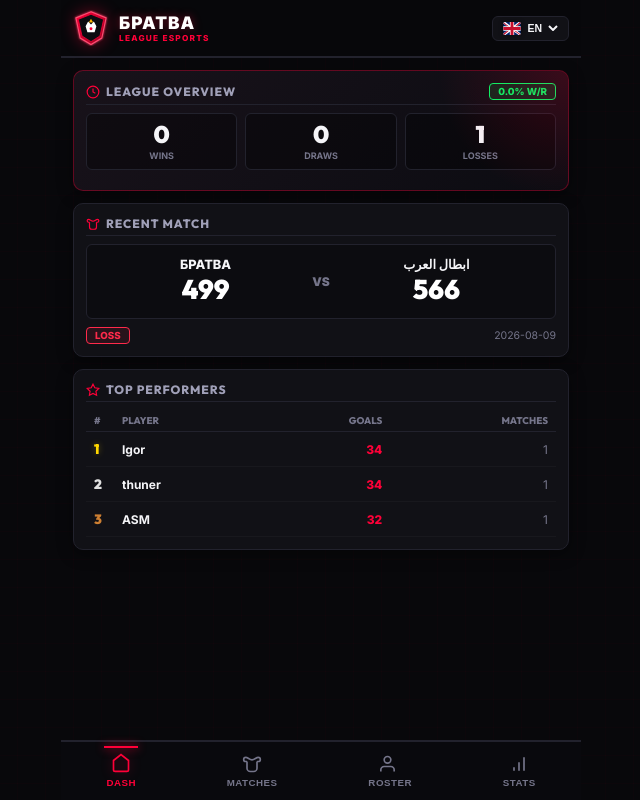
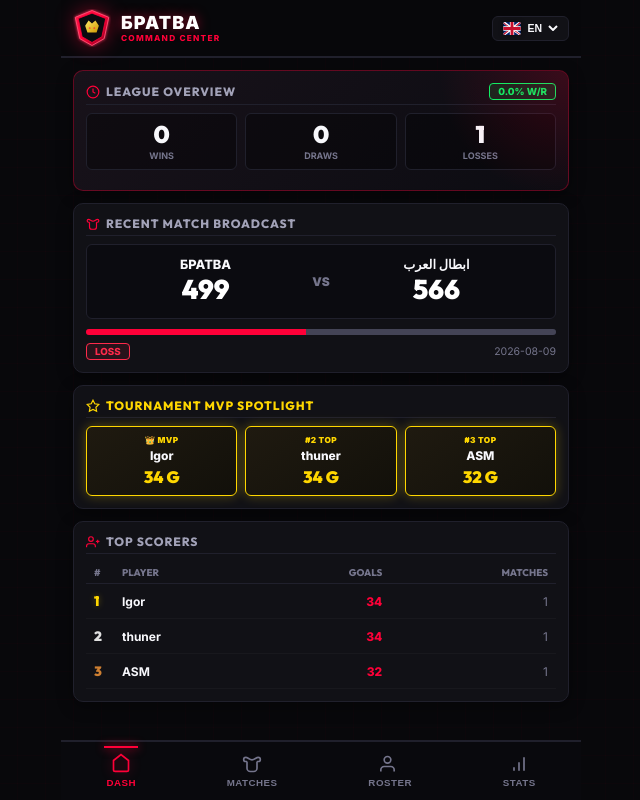
Before and after one commit to DOXIBERO/fcm-league-data, a website: page docs/index.html in a window 1280 px wide. Shown: the whole page, without its empty margins (319-959 px from the left). Drawn offline with Linux system fonts and the light colour scheme.

Commit message:
feat: complete Opera GX Command Center overhaul — 3D metallic lion crest logo, regional fonts (Changa for Arabic, Russo One for Russian), TOTW MVP spotlight, broadcast goal share gauges, and interactive 7-day SVG performance telemetry

```diff
--- a/docs/app.js
+++ b/docs/app.js
@@ -1,7 +1,7 @@
 /* ============================================
    БРАТВА FC Mobile — Opera GX Esports Engine
    Multilingual i18n, Dynamic SVG Flags,
-   SVG 7-Day Performance Graph, Esports Analytics
+   TOTW Spotlight, Goal Share Gauges, SVG Charting
    ============================================ */
 
 const SVG_FLAGS = {
@@ -18,8 +18,9 @@ const I18N = {
     wins: 'Wins',
     draws: 'Draws',
     losses: 'Losses',
-    recent_tournament: 'Recent Match',
-    top_performers: 'Top Performers',
+    recent_tournament: 'Recent Match Broadcast',
+    totw_spotlight: 'Tournament MVP Spotlight',
+    top_performers: 'Top Scorers',
     flagged_players: '⚠️ Flagged for Admin Review',
     tournament_history: 'Tournament History',
     player: 'Player',
@@ -52,8 +53,9 @@ const I18N = {
     wins: 'انتصارات',
     draws: 'تعادلات',
     losses: 'هزائم',
-    recent_tournament: 'أحدث مباراة',
-    top_performers: 'أفضل اللاعبين',
+    recent_tournament: 'البث المباشر لأحدث مباراة',
+    totw_spotlight: 'نجوم المباراة الأخيرة',
+    top_performers: 'أفضل الهدافين',
     flagged_players: '⚠️ مراجعة إدارية مطلوبة',
     tournament_history: 'سجل البطولات',
     player: 'اللاعب',
@@ -86,8 +88,9 @@ const I18N = {
     wins: 'Победы',
     draws: 'Ничьи',
     losses: 'Поражения',
-    recent_tournament: 'Последний матч',
-    top_performers: 'Лучшие игроки',
+    recent_tournament: 'Трансляция последнего матча',
+    totw_spotlight: 'Герои последнего матча',
+    top_performers: 'Лучшие бомбардиры',
     flagged_players: '⚠️ Флаг проверки администратора',
     tournament_history: 'История турниров',
     player: 'Игрок',
@@ -120,8 +123,9 @@ const I18N = {
     wins: 'Victorias',
     draws: 'Empates',
     losses: 'Derrotas',
-    recent_tournament: 'Último Partido',
-    top_performers: 'Mejores Jugadores',
+    recent_tournament: 'Última Transmisión',
+    totw_spotlight: 'Jugadores Destacados',
+    top_performers: 'Máximos Goleadores',
     flagged_players: '⚠️ Marcado para Revisión',
     tournament_history: 'Historial de Torneos',
     player: 'Jugador',
@@ -203,7 +207,7 @@ function setLanguage(langCode) {
   state.lang = langCode;
   const dict = I18N[langCode];
 
-  // Set HTML direction (RTL / LTR)
+  // Set HTML direction (RTL / LTR) & language attribute
   document.documentElement.setAttribute('dir', dict.dir);
   document.documentElement.setAttribute('lang', langCode);
 
@@ -303,13 +307,19 @@ function renderDashboard() {
   document.getElementById('hero-losses').textContent = losses;
   document.getElementById('hero-winrate-badge').textContent = `${winRate}% W/R`;
 
-  // Recent match
+  // Recent match + Goal Share Gauge Bar
   const recentBox = document.getElementById('recent-match-container');
   if (state.tournaments.length === 0) {
     recentBox.innerHTML = `<div style="text-align:center; padding:12px; color:var(--text-muted);">${t('loading')}</div>`;
   } else {
     const tItem = state.tournaments[0];
     const badgeClass = tItem.result === 'win' ? 't-badge-win' : tItem.result === 'loss' ? 't-badge-loss' : 't-badge-draw';
+
+    // Calculate Goal Gauge Percentages
+    const totalGoals = (tItem.our_total_goals || 0) + (tItem.opponent_total_goals || 0);
+    const ourPct = totalGoals > 0 ? ((tItem.our_total_goals / totalGoals) * 100).toFixed(1) : 50;
+    const oppPct = totalGoals > 0 ? ((tItem.opponent_total_goals / totalGoals) * 100).toFixed(1) : 50;
+
     recentBox.innerHTML = `
       <div class="t-card pulse-hover" onclick="openTournamentModal('${tItem.tournament_id}')">
         <div class="t-banner">
@@ -323,12 +333,22 @@ function renderDashboard() {
             <span class="t-score">${tItem.opponent_total_goals}</span>
           </div>
         </div>
+
+        <!-- Broadcast Goal Gauge Progress Bar -->
+        <div class="goal-gauge-wrap" title="Goal Share Split">
+          <div class="goal-gauge-our" style="width: ${ourPct}%;"></div>
+          <div class="goal-gauge-opp" style="width: ${oppPct}%;"></div>
+        </div>
+
         <div style="display:flex; justify-content:space-between; align-items:center; margin-top:8px;">
           <span class="tag-badge ${badgeClass}">${tItem.result ? tItem.result.toUpperCase() : 'IN PROGRESS'}</span>
           <span style="font-size:0.7rem; color:var(--text-muted);">${tItem.date}</span>
         </div>
       </div>
     `;
+
+    // Render TOTW (Team of the Tournament Spotlight)
+    renderTOTW(tItem);
   }
 
   // Top performers
@@ -363,10 +383,37 @@ function renderDashboard() {
   }
 }
 
+// Render Team of the Tournament Spotlight Banner
+function renderTOTW(recentTournament) {
+  const totwBox = document.getElementById('totw-container');
+  if (!recentTournament || !recentTournament.matches || recentTournament.matches.length === 0) {
+    document.getElementById('totw-card-box').style.display = 'none';
+    return;
+  }
+
+  document.getElementById('totw-card-box').style.display = 'block';
+
+  // Sort match entries by goals descending
+  const sorted = [...recentTournament.matches].sort((a, b) => b.goals_for - a.goals_for).slice(0, 3);
+
+  totwBox.innerHTML = sorted.map((m, idx) => `
+    <div class="totw-card" onclick="openPlayerModal('${m.player_id}')">
+      <div class="totw-badge">${idx === 0 ? '👑 MVP' : `#${idx + 1} TOP`}</div>
+      <div class="totw-name">${escapeHTML(m.player_display_name || m.player_id)}</div>
+      <div class="totw-score">${m.goals_for} G</div>
+    </div>
+  `).join('');
+}
+
 function renderTournaments() {
   const container = document.getElementById('tournaments-list-container');
   container.innerHTML = state.tournaments.map(tItem => {
     const badgeClass = tItem.result === 'win' ? 't-badge-win' : tItem.result === 'loss' ? 't-badge-loss' : 't-badge-draw';
+
+    const totalGoals = (tItem.our_total_goals || 0) + (tItem.opponent_total_goals || 0);
+    const ourPct = totalGoals > 0 ? ((tItem.our_total_goals / totalGoals) * 100).toFixed(1) : 50;
+    const oppPct = totalGoals > 0 ? ((tItem.opponent_total_goals / totalGoals) * 100).toFixed(1) : 50;
+
     return `
       <div class="t-card pulse-hover" style="margin-bottom:12px;" onclick="openTournamentModal('${tItem.tournament_id}')">
         <div class="t-banner">
@@ -380,6 +427,12 @@ function renderTournaments() {
             <span class="t-score">${tItem.opponent_total_goals}</span>
           </div>
         </div>
+
+        <div class="goal-gauge-wrap">
+          <div class="goal-gauge-our" style="width: ${ourPct}%;"></div>
+          <div class="goal-gauge-opp" style="width: ${oppPct}%;"></div>
+        </div>
+
         <div style="display:flex; justify-content:space-between; align-items:center; margin-top:8px;">
           <span class="tag-badge ${badgeClass}">${tItem.result ? tItem.result.toUpperCase() : 'IN PROGRESS'}</span>
           <span style="font-size:0.7rem; color:var(--text-muted);">${tItem.date} • ${tItem.format || '32v32'}</span>
@@ -485,7 +538,6 @@ function openPlayerModal(playerId) {
     eligHTML = `<div class="tag-badge t-badge-draw" style="margin-bottom:12px; width:100%; text-align:center;">${t('eligibility_warn', { n: streak })}</div>`;
   }
 
-  // Generate 7-Day Performance Points
   const chartData = build7DayPerformanceData(player);
 
   content.innerHTML = `
--- a/docs/index.html
+++ b/docs/index.html
@@ -3,45 +3,51 @@
 <head>
   <meta charset="UTF-8">
   <meta name="viewport" content="width=device-width, initial-scale=1.0, maximum-scale=1.0, user-scalable=no">
-  <title>Братва — FC Mobile Esports Portal</title>
-  <meta name="description" content="Official Братва FC Mobile League Portal with real-time player analytics, match histories, and tournament leaderboards.">
+  <title>Братва — FC Mobile Esports Command Center</title>
+  <meta name="description" content="Official Братва FC Mobile Esports Command Center with live player telemetry, tournament performance analytics, and leaderboards.">
   <link rel="preconnect" href="https://fonts.googleapis.com">
   <link rel="preconnect" href="https://fonts.gstatic.com" crossorigin>
-  <link href="https://fonts.googleapis.com/css2?family=Inter:wght@400;500;600;700;800;900&family=Outfit:wght@700;800;900&display=swap" rel="stylesheet">
+  <link href="https://fonts.googleapis.com/css2?family=Changa:wght@600;700;800;900&family=Inter:wght@400;500;600;700;800;900&family=Outfit:wght@700;800;900&family=Russo+One&display=swap" rel="stylesheet">
   <link rel="stylesheet" href="style.css">
 </head>
 <body>
 
 <div id="app">
 
-  <!-- Header with Custom Esports Crest & Language Dropdown -->
+  <!-- Header with 3D Metallic Esports Crest & Language Dropdown -->
   <header class="app-header">
     <div class="brand">
-      <!-- Premium Custom Esports Lion Crest Logo for Братва -->
-      <div class="brand-crest" title="Братва FC Mobile League">
+      <!-- 3D Metallic Esports Crest Logo -->
+      <div class="brand-crest" title="Братва FC Mobile League Command Center">
         <svg viewBox="0 0 100 100" class="crest-svg">
           <defs>
-            <linearGradient id="crestGlow" x1="0%" y1="0%" x2="100%" y2="100%">
-              <stop offset="0%" stop-color="#ff0038" />
-              <stop offset="100%" stop-color="#990022" />
+            <linearGradient id="metalGradient" x1="0%" y1="0%" x2="100%" y2="100%">
+              <stop offset="0%" stop-color="#ff1a4b"/>
+              <stop offset="50%" stop-color="#ff0038"/>
+              <stop offset="100%" stop-color="#80001c"/>
             </linearGradient>
-            <filter id="glowFilter" x="-20%" y="-20%" width="140%" height="140%">
-              <feGaussianBlur stdDeviation="3" result="blur" />
-              <feComposite in="SourceGraphic" in2="blur" operator="over" />
+            <linearGradient id="goldGradient" x1="0%" y1="0%" x2="100%" y2="100%">
+              <stop offset="0%" stop-color="#ffe566"/>
+              <stop offset="100%" stop-color="#cc9900"/>
+            </linearGradient>
+            <filter id="neonGlow" x="-30%" y="-30%" width="160%" height="160%">
+              <feGaussianBlur stdDeviation="4" result="blur"/>
+              <feComposite in="SourceGraphic" in2="blur" operator="over"/>
             </filter>
           </defs>
-          <!-- Outer Shield -->
-          <polygon points="50,5 92,22 80,78 50,96 20,78 8,22" fill="url(#crestGlow)" stroke="#ff4d73" stroke-width="3" filter="url(#glowFilter)" />
-          <polygon points="50,12 85,26 75,72 50,88 25,72 15,26" fill="#0b0b10" stroke="#ff0038" stroke-width="2" />
-          <!-- Inner Crown / Lion Head Silhouette -->
-          <path d="M35 45 L42 32 L50 40 L58 32 L65 45 L60 62 L40 62 Z" fill="#ffffff" />
-          <path d="M50 24 L56 35 L44 35 Z" fill="#ffb700" />
-          <circle cx="50" cy="52" r="4" fill="#ff0038" />
+          <!-- Outer Metallic Shield -->
+          <polygon points="50,4 94,22 82,78 50,96 18,78 6,22" fill="url(#metalGradient)" stroke="#ff4d73" stroke-width="2.5" filter="url(#neonGlow)" />
+          <polygon points="50,11 86,25 76,73 50,88 24,73 14,25" fill="#0a0a0f" stroke="#ff0038" stroke-width="2" />
+          <!-- Crown Silhouette -->
+          <path d="M32 44 L41 30 L50 38 L59 30 L68 44 L62 62 L38 62 Z" fill="url(#goldGradient)" />
+          <!-- Glowing Eyes -->
+          <ellipse cx="44" cy="50" rx="2.5" ry="1.5" fill="#ff0038" />
+          <ellipse cx="56" cy="50" rx="2.5" ry="1.5" fill="#ff0038" />
         </svg>
       </div>
       <div class="brand-details">
         <div class="brand-text">БРАТВА</div>
-        <div class="brand-subtext">LEAGUE ESPORTS</div>
+        <div class="brand-subtext">COMMAND CENTER</div>
       </div>
     </div>
 
@@ -50,7 +56,6 @@
       <div class="lang-dropdown">
         <button class="lang-btn" id="lang-toggle-btn" aria-label="Select Language">
           <span id="current-flag-container" class="flag-icon-wrap">
-            <!-- Dynamic SVG Flag -->
             <svg class="svg-flag" viewBox="0 0 640 480"><path fill="#012169" d="M0 0h640v480H0z"/><path fill="#FFF" d="m75 0 245 180L565 0h75v55L400 240l240 185v55h-75L320 300 75 480H0v-55l240-185L0 55V0h75z"/><path fill="#C8102E" d="m425 300 215 165v15h-30L380 300h45zM175 180 0 45V30h30l215 165h-70zM0 435l215-165h45L30 480H0v-45zM640 45 425 210h-45L610 0h30v45z"/><path fill="#FFF" d="M240 0v480h160V0H240zM0 160v160h640V160H0z"/><path fill="#C8102E" d="M267 0v480h106V0H267zM0 187v106h640V187H0z"/></svg>
           </span>
           <span id="current-lang-code" class="lang-code-text">EN</span>
@@ -109,12 +114,12 @@
         </div>
       </div>
 
-      <!-- Recent Match Banner -->
+      <!-- Live Broadcast Tale-of-the-Tape Match Card -->
       <div class="card animate-slide-up delay-1">
         <div class="card-header-bar">
           <span class="card-title-sm" data-i18n="recent_tournament">
             <svg class="icon-svg" viewBox="0 0 24 24"><path d="M6 9H4.5a2.5 2.5 0 0 1 0-5C7 4 9 7 12 7s5-3 7.5-3a2.5 2.5 0 0 1 0 5H18"/><path d="M18 9v8a4 4 0 0 1-4 4h-4a4 4 0 0 1-4-4V9"/></svg>
-            Recent Match
+            Recent Match Broadcast
           </span>
         </div>
         <div id="recent-match-container">
@@ -122,12 +127,23 @@
         </div>
       </div>
 
+      <!-- Team of the Tournament Spotlight -->
+      <div class="card animate-slide-up delay-2" id="totw-card-box">
+        <div class="card-header-bar">
+          <span class="card-title-sm" style="color:var(--gold);" data-i18n="totw_spotlight">
+            <svg class="icon-svg" style="stroke:var(--gold);" viewBox="0 0 24 24"><polygon points="12 2 15.09 8.26 22 9.27 17 14.14 18.18 21.02 12 17.77 5.82 21.02 7 14.14 2 9.27 8.91 8.26 12 2"/></svg>
+            Tournament MVP Spotlight
+          </span>
+        </div>
+        <div id="totw-container" class="totw-grid"></div>
+      </div>
+
       <!-- Top Scorer Leaderboard Preview -->
       <div class="card animate-slide-up delay-2">
         <div class="card-header-bar">
           <span class="card-title-sm" data-i18n="top_performers">
-            <svg class="icon-svg" viewBox="0 0 24 24"><polygon points="12 2 15.09 8.26 22 9.27 17 14.14 18.18 21.02 12 17.77 5.82 21.02 7 14.14 2 9.27 8.91 8.26 12 2"/></svg>
-            Top Performers
+            <svg class="icon-svg" viewBox="0 0 24 24"><path d="M16 21v-2a4 4 0 0 0-4-4H5a4 4 0 0 0-4 4v2"/><circle cx="8.5" cy="7" r="4"/><line x1="20" y1="8" x2="20" y2="14"/><line x1="23" y1="11" x2="17" y2="11"/></svg>
+            Top Scorers
           </span>
         </div>
         <table class="data-table">
@@ -210,7 +226,7 @@
 
   </main>
 
-  <!-- Player Detail Modal with Weekly Interactive Performance Chart -->
+  <!-- Player Detail Modal with Weekly Telemetry Performance Chart -->
   <div class="modal-backdrop" id="player-modal">
     <div class="modal-sheet animate-sheet-up">
       <button class="modal-close-btn" id="modal-close-x">&times;</button>
--- a/docs/style.css
+++ b/docs/style.css
@@ -1,6 +1,7 @@
 /* ============================================
-   БРАТВА FC Mobile — OPERA GX RED ESPORTS SYSTEM
-   High-density, sharp obsidian-crimson theme
+   БРАТВА FC Mobile — OPERA GX ESPORTS COMMAND CENTER
+   Carbon-obsidian aesthetic with neon crimson glow,
+   multilingual typography & broadcast match gauges
    ============================================ */
 
 *, *::before, *::after { margin: 0; padding: 0; box-sizing: border-box; }
@@ -9,21 +10,20 @@
   /* Opera GX Dark Palette */
   --bg-dark: #08080b;
   --bg-card: #111116;
-  --bg-card-hover: #181820;
-  --bg-card-active: #20202a;
-  --bg-input: #0f0f14;
+  --bg-card-hover: #181822;
+  --bg-input: #0e0e14;
 
-  --border-color: #22222d;
+  --border-color: #20202c;
   --border-highlight: #ff0038;
 
   /* Typography */
-  --text-main: #f5f5f8;
-  --text-muted: #75758a;
-  --text-sub: #a0a0b8;
+  --text-main: #f8f8fc;
+  --text-muted: #75758c;
+  --text-sub: #a2a2b8;
 
   /* Accents */
   --gx-red: #ff0038;
-  --gx-red-glow: rgba(255, 0, 56, 0.4);
+  --gx-red-glow: rgba(255, 0, 56, 0.45);
   --gx-red-bg: rgba(255, 0, 56, 0.12);
   --gx-red-border: rgba(255, 0, 56, 0.35);
 
@@ -34,7 +34,10 @@
   --draw-yellow: #ffb700;
   --draw-bg: rgba(255, 183, 0, 0.1);
 
-  /* Geometry & Spacing (High Density) */
+  --gold: #ffd700;
+  --gold-glow: rgba(255, 215, 0, 0.3);
+
+  /* Geometry & Spacing */
   --radius-xs: 4px;
   --radius-sm: 6px;
   --radius-md: 10px;
@@ -52,6 +55,17 @@
   --font-body: 'Inter', system-ui, sans-serif;
 }
 
+/* Regional Font Overrides for High-Impact Typography */
+html[lang="ar"] {
+  --font-display: 'Changa', sans-serif;
+  --font-body: 'Changa', sans-serif;
+}
+
+html[lang="ru"] .brand-text,
+html[lang="ru"] .card-title-sm {
+  font-family: 'Russo One', sans-serif;
+}
+
 html {
   font-size: 15px;
   background-color: var(--bg-dark);
@@ -65,7 +79,7 @@ body {
   -webkit-font-smoothing: antialiased;
 }
 
-/* Background Cyber Grid Accent */
+/* Background Carbon Grid Accent */
 body::before {
   content: '';
   position: fixed;
@@ -111,21 +125,21 @@ body::before {
 }
 
 .brand-crest {
-  width: 36px;
-  height: 36px;
+  width: 38px;
+  height: 38px;
   display: flex;
   align-items: center;
   justify-content: center;
-  transition: transform 0.2s cubic-bezier(0.34, 1.56, 0.64, 1);
+  transition: transform 0.25s cubic-bezier(0.34, 1.56, 0.64, 1);
 }
 .brand-crest:hover {
-  transform: scale(1.1) rotate(-3deg);
+  transform: scale(1.12) rotate(-3deg);
 }
 
 .crest-svg {
   width: 100%;
   height: 100%;
-  filter: drop-shadow(0 0 8px var(--gx-red-glow));
+  filter: drop-shadow(0 0 10px var(--gx-red-glow));
 }
 
 .brand-details {
@@ -136,11 +150,11 @@ body::before {
 
 .brand-text {
   font-family: var(--font-display);
-  font-size: 1.15rem;
+  font-size: 1.2rem;
   font-weight: 900;
   letter-spacing: 0.06em;
   color: #ffffff;
-  text-shadow: 0 0 10px rgba(255, 0, 56, 0.4);
+  text-shadow: 0 0 12px rgba(255, 0, 56, 0.5);
 }
 
 .brand-subtext {
@@ -448,7 +462,7 @@ body::before {
   margin-top: 4px;
 }
 
-/* --- Tournament Card --- */
+/* --- Broadcast Match Overlay & Goal Gauge Bar --- */
 .t-card {
   cursor: pointer;
   transition: border-color 0.15s ease, transform 0.15s ease;
@@ -463,7 +477,7 @@ body::before {
   display: flex;
   align-items: center;
   justify-content: space-between;
-  background: #0c0c10;
+  background: #0b0b10;
   padding: var(--gap-md);
   border-radius: var(--radius-sm);
   border: 1px solid var(--border-color);
@@ -493,6 +507,30 @@ body::before {
   color: #fff;
 }
 
+/* Goal Share Progress Bar Gauge */
+.goal-gauge-wrap {
+  width: 100%;
+  height: 6px;
+  background: #1a1a24;
+  border-radius: 3px;
+  overflow: hidden;
+  display: flex;
+  margin: 10px 0 6px;
+}
+
+.goal-gauge-our {
+  height: 100%;
+  background: var(--gx-red);
+  box-shadow: 0 0 8px var(--gx-red-glow);
+  transition: width 0.5s ease-out;
+}
+
+.goal-gauge-opp {
+  height: 100%;
+  background: #444456;
+  transition: width 0.5s ease-out;
+}
+
 .t-badge-win { color: var(--win-green); background: var(--win-bg); border: 1px solid var(--win-green); }
 .t-badge-loss { color: var(--loss-red); background: var(--loss-bg); border: 1px solid var(--loss-red); }
 .t-badge-draw { color: var(--draw-yellow); background: var(--draw-bg); border: 1px solid var(--draw-yellow); }
@@ -504,6 +542,53 @@ body::before {
   font-size: 0.65rem;
   font-weight: 800;
   text-transform: uppercase;
+}
+
+/* --- Team of the Tournament Spotlight --- */
+.totw-grid {
+  display: grid;
+  grid-template-columns: repeat(3, 1fr);
+  gap: 8px;
+  margin-top: 6px;
+}
+
+.totw-card {
+  background: linear-gradient(145deg, #1f1a10 0%, #12100a 100%);
+  border: 1px solid var(--gold);
+  border-radius: var(--radius-sm);
+  padding: 8px;
+  text-align: center;
+  box-shadow: 0 0 12px var(--gold-glow);
+  cursor: pointer;
+  transition: transform 0.15s ease;
+}
+
+.totw-card:hover {
+  transform: translateY(-2px);
+}
+
+.totw-badge {
+  font-size: 0.55rem;
+  font-weight: 900;
+  color: var(--gold);
+  text-transform: uppercase;
+  letter-spacing: 0.05em;
+}
+
+.totw-name {
+  font-weight: 800;
+  font-size: 0.8rem;
+  white-space: nowrap;
+  overflow: hidden;
+  text-overflow: ellipsis;
+  margin: 3px 0;
+}
+
+.totw-score {
+  font-family: var(--font-display);
+  font-size: 1.1rem;
+  font-weight: 900;
+  color: var(--gold);
 }
 
 /* --- High-Density Data Lists & Tables --- */
```
